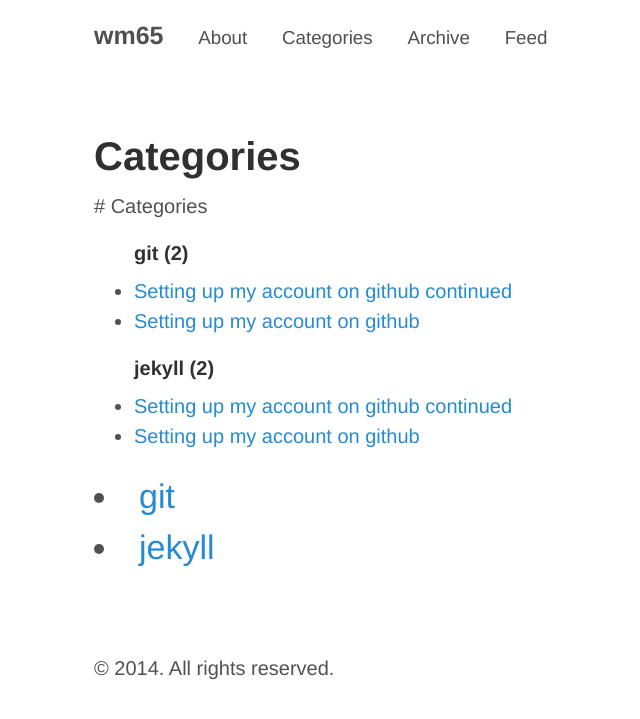
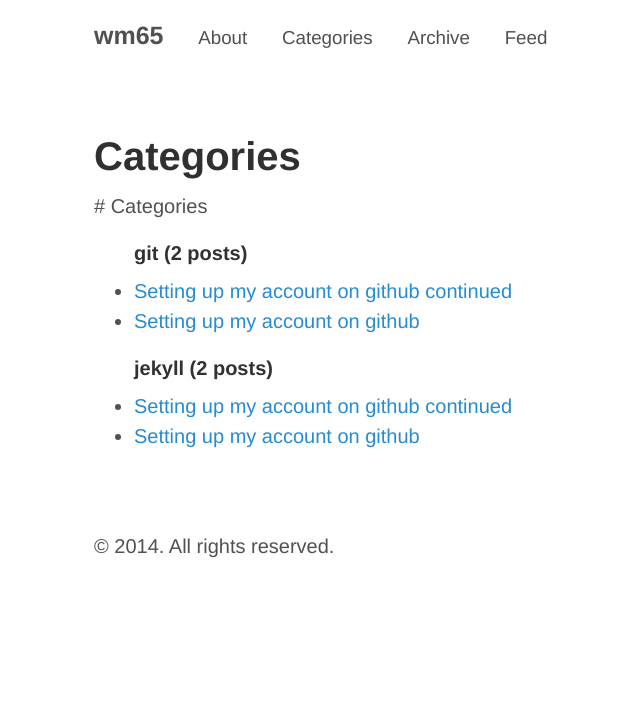
Before and after one commit to wm65/wm65.github.io, a Jekyll site: the page built from categories/index.html, in a window 1280 px wide. Shown: the top 719 px of the page, without its empty margins (186-826 px from the left). Built offline with Jekyll 4.4.1, drawn with Linux system fonts in a browser that asks for light colours; Markdown is read by kramdown in place of the engine named in the settings.

Commit message:
Update index.html

```diff
--- a/categories/index.html
+++ b/categories/index.html
@@ -8,19 +8,10 @@ title: Categories
       <div class="categories">
             <ul>
             {% for category in site.categories %}
-              <h5>{{ category | first | slugize }} ({{ category | last | size}})</h5>
+              <h5>{{ category | first | slugize }} ({{ category | last | size}} posts)</h5>
               {% for post in category.last %}
                  <li><a href="{{ post.url }}">{{ post.title }}</a></li>
               {% endfor %}
             {% endfor %}
             </ul>
       </div>
-      <div>
-        {% for category in site.categories %}
-          <li style="font-size: {{ category | last | size | times: 100 | divided_by: site.categories.size | plus: 70}}%">
-            <a href="/{{ category | first | slugize }}/">
-              {{ category | first }}
-            </a>
-          </li>
-        {% endfor %}
-      </div>
```
